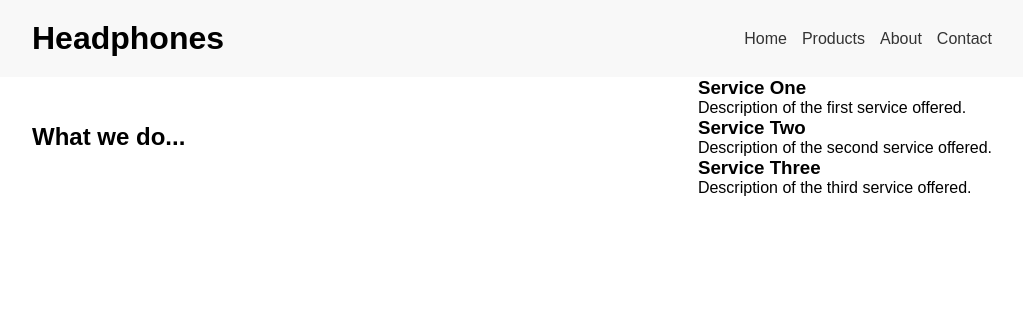
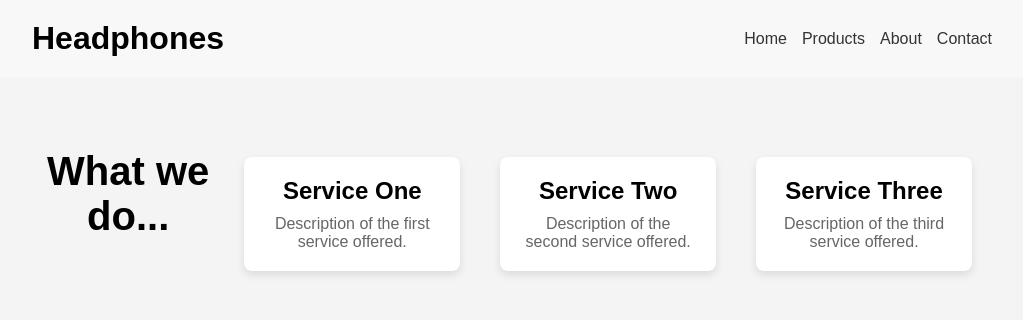
Before and after one commit to MJ435/alx_html_css, a plain HTML site: page heaphones/1-index.html in a window 1280 px wide. Shown: the whole page, without its empty margins (128-1151 px from the left). Drawn offline with Linux system fonts and the light colour scheme.

Commit message:
Update 1-styles.css

```diff
--- a/heaphones/1-styles.css
+++ b/heaphones/1-styles.css
@@ -72,3 +72,63 @@ nav a:active {
         display: block;
     }
 }
+
+/* "What we do..." Section */
+#what-we-do {
+    background-color: #f4f4f4;
+    padding: 60px 0;
+}
+
+#what-we-do .container {
+    text-align: center;
+}
+
+#what-we-do h2 {
+    font-size: 2.5em;
+    margin-bottom: 40px;
+}
+
+.services {
+    display: flex;
+    justify-content: space-around;
+    flex-wrap: wrap;
+}
+
+.service {
+    flex: 1;
+    max-width: 300px;
+    margin: 20px;
+    padding: 20px;
+    background-color: #fff;
+    border-radius: 8px;
+    box-shadow: 0 4px 8px rgba(0, 0, 0, 0.1);
+    text-align: center;
+}
+
+.service .icon {
+    font-size: 4em;
+    color: var(--primary-color);
+    margin-bottom: 20px;
+}
+
+.service h3 {
+    font-size: 1.5em;
+    margin-bottom: 10px;
+}
+
+.service p {
+    font-size: 1em;
+    color: #666;
+}
+
+/* Media Queries */
+@media (max-width: 768px) {
+    .services {
+        flex-direction: column;
+        align-items: center;
+    }
+
+    .service {
+        max-width: 80%;
+    }
+}
```
